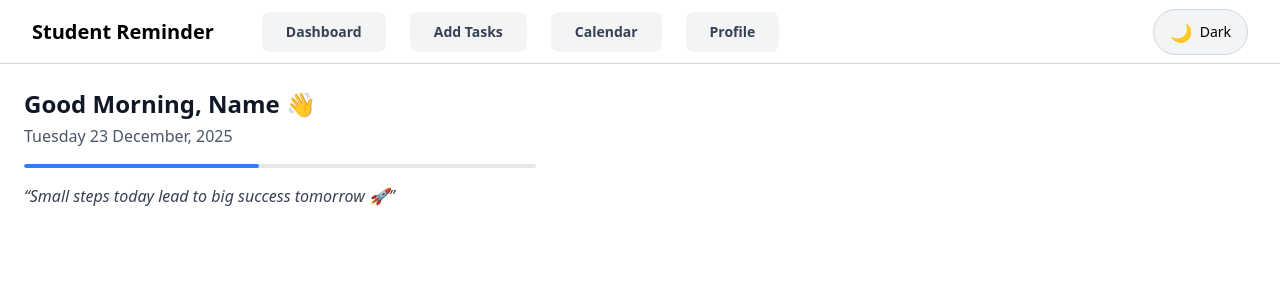
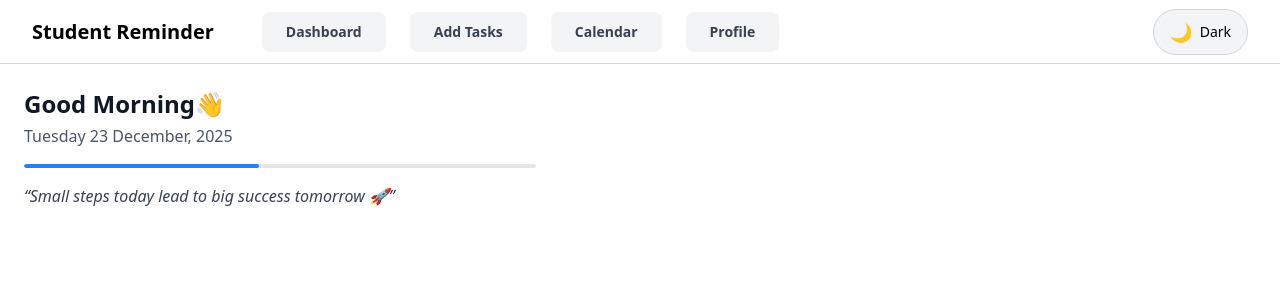
Before and after one commit to bharghavprasanna-source/STUDENT_REMINDER, a Next.js app: page / in a window 1280 px wide. Shown: the top 300 px of the page. Built offline with nearby package versions, Linux system fonts and the light colour scheme.

Commit message:
altered profile page

```diff
--- a/components/HeaderSummary.tsx
+++ b/components/HeaderSummary.tsx
@@ -28,7 +28,7 @@ export default function HeaderSummary() {
   return (
     <section className="mb-8">
       <h1 className="text-2xl font-bold text-gray-900 dark:text-gray-400">
-        {greeting}, Name 👋
+        {greeting}👋
       </h1>
 
       <p className="mt-1 text-gray-600 dark:text-gray-400">{today}</p>
```
Also changed, not shown: profile-avatar.png (renamed from public/profile-avatar.png).
